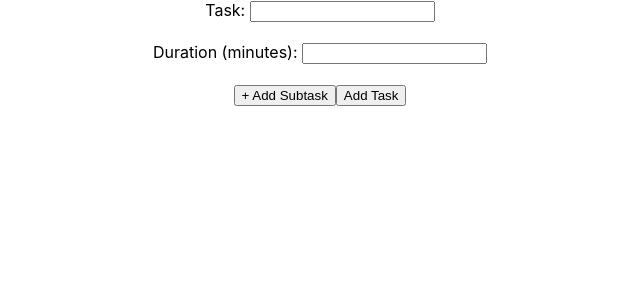
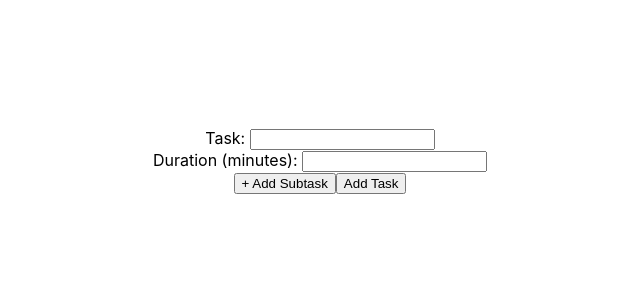
Before and after one commit to saharVac/todo, a React (Create React App) app: page / in a window 1280 px wide. Shown: the top 300 px of the page, without its empty margins (320-960 px from the left). Built offline with nearby package versions, Linux system fonts and the light colour scheme.

Commit message:
updating

```diff
--- a/src/App.css
+++ b/src/App.css
@@ -1,38 +1,24 @@
+html {
+  height: 100%;
+}
+
 .App {
   text-align: center;
 }
 
-.App-logo {
-  height: 40vmin;
-  pointer-events: none;
+body {
+  height: 100%;
 }
 
-@media (prefers-reduced-motion: no-preference) {
-  .App-logo {
-    animation: App-logo-spin infinite 20s linear;
-  }
+#root {
+  height: 100%;
 }
 
-.App-header {
-  background-color: #282c34;
-  min-height: 100vh;
-  display: flex;
-  flex-direction: column;
-  align-items: center;
-  justify-content: center;
-  font-size: calc(10px + 2vmin);
-  color: white;
+.App {
+  height: 100%;
 }
 
-.App-link {
-  color: #61dafb;
+#main-area {
+  margin-top: 10%;
+  height: 20%;
 }
-
-@keyframes App-logo-spin {
-  from {
-    transform: rotate(0deg);
-  }
-  to {
-    transform: rotate(360deg);
-  }
-}
--- a/src/App.js
+++ b/src/App.js
@@ -9,9 +9,7 @@
 
   const addSub = () => {
     let canAdd = true
-    console.log(document.getElementsByClassName('subtask'))
     const subLength = document.getElementsByClassName('subtask').length
-    console.log('sub length:', subLength)
     const subtask = document.createElement('input')
     subtask.classList.add('subtask')
     if (!subLength) {
@@ -19,9 +17,7 @@
     } else {
       const lastSubNum = subLength
       const nextSubNum = subLength + 1
-      console.log('some subs, adding', 'subtask-', nextSubNum.toString())
       // if last subtask is empty, dont add another
-      console.log('last sub:', 'subtask-' + lastSubNum.toString())
       const lastSub = document.getElementById('subtask-' + lastSubNum.toString())
       if (!lastSub.value) {
         canAdd = false
@@ -44,10 +40,12 @@
   return (
     <div className="App">
       <section id="main-area">
-        Task:  <input type="text" ref={task} />
-        <br/><br/>
-        Duration (minutes): <input type="number" ref={duration} />
-        <br/><br/>
+        <div>
+          Task:  <input type="text" ref={task} />
+        </div>
+        <div>
+          Duration (minutes): <input type="number" ref={duration} />
+        </div>
         <div id="subtasks"></div>
         <button onClick={() => addSub()} id="add_sub">+ Add Subtask</button>
         <button onClick={() => addTask()}>Add Task</button>
```
